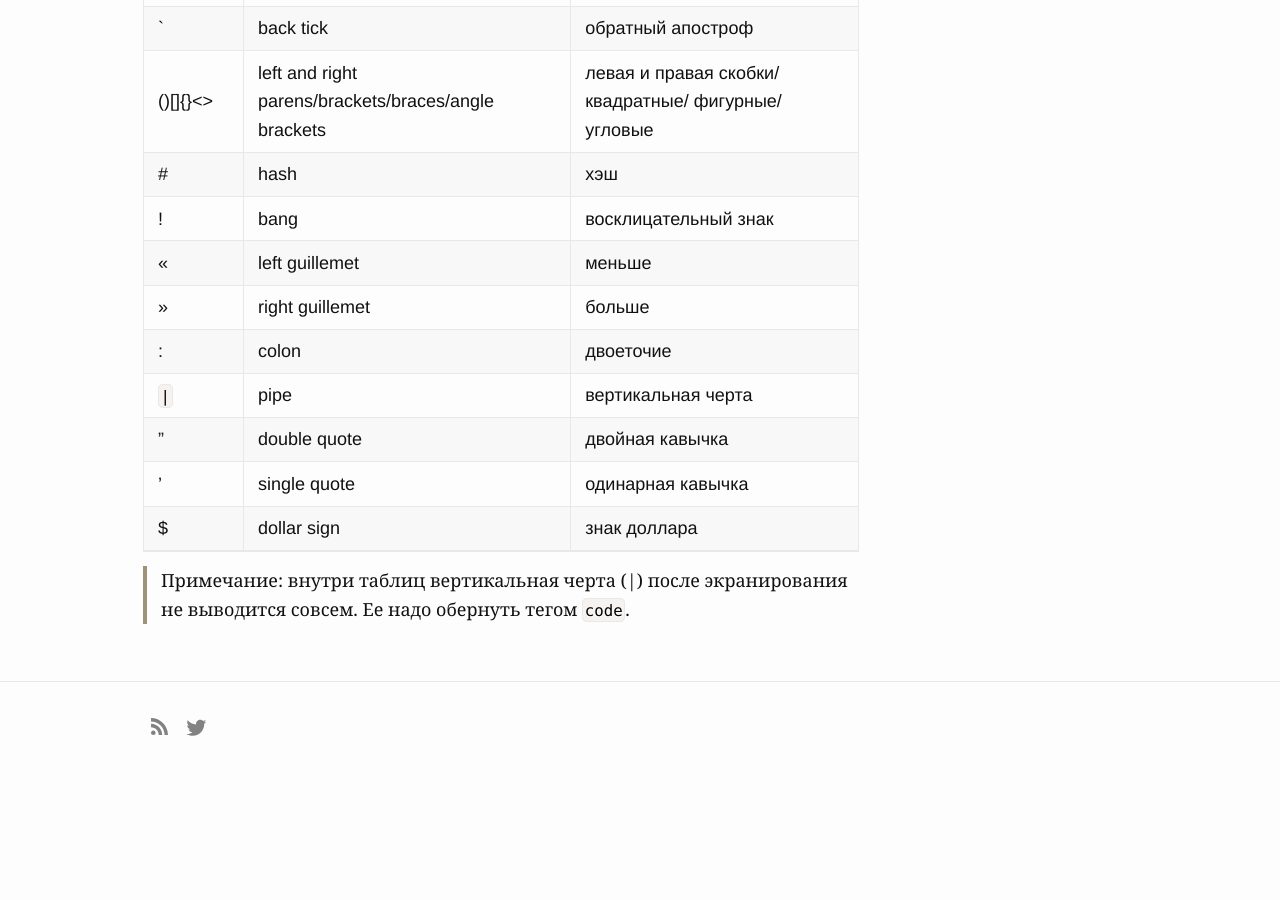
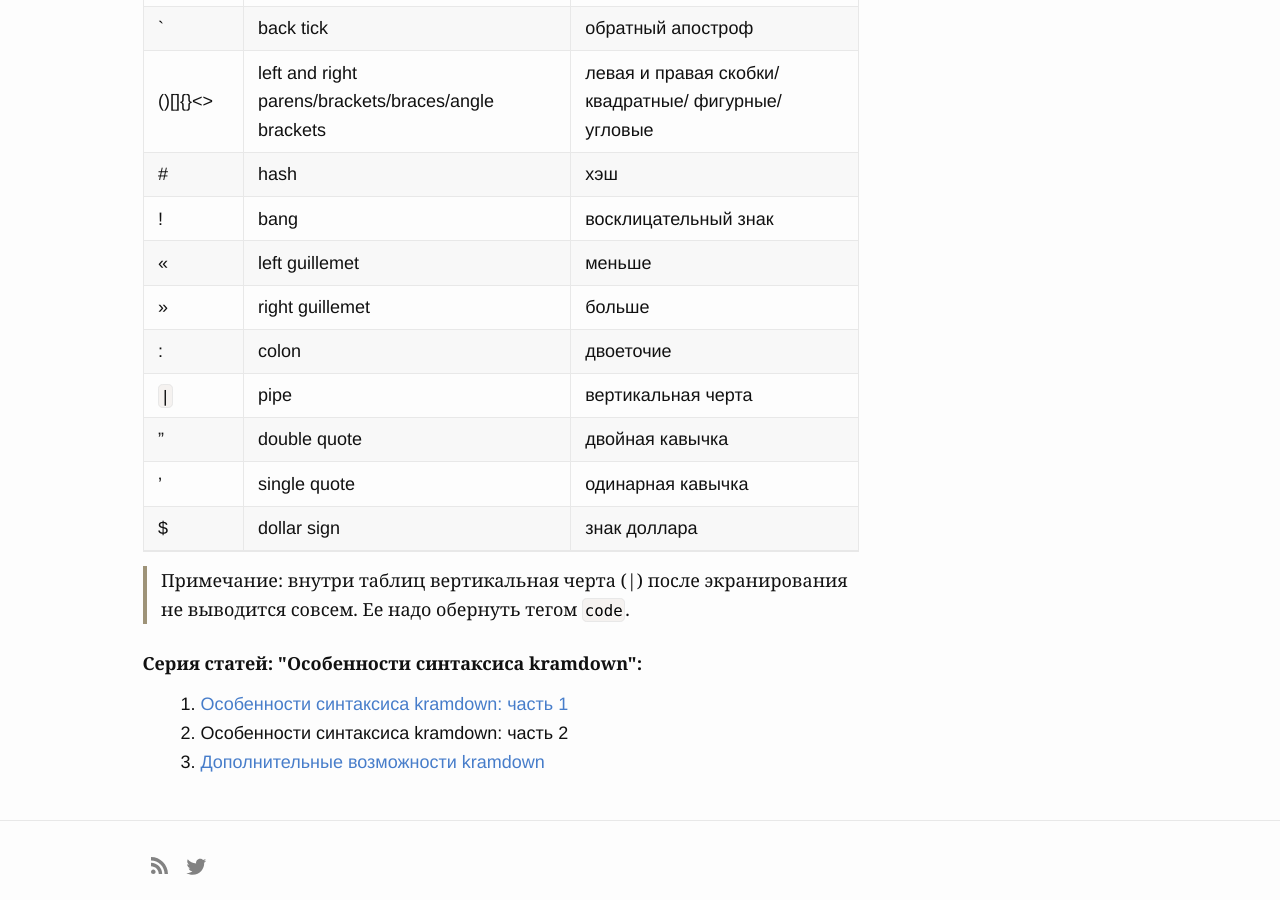
Before and after one commit to prgssr/prgssr.github.io, a Jekyll site: the page built from _posts/2015-09-18-osobennosti-sintaksisa-kramdown-chast-2.md, in a window 1280 px wide and 900 px high, scrolled down 8229 px. Built offline with Jekyll 4.4.1, drawn with Linux system fonts in a browser that asks for light colours; comment, search, counter and statistics services are not loaded; before the commit the page ends 8990 px from its top, so only the background shows below that.

Commit message:
series of posts template

```diff
--- a/_data/keywords.yml
+++ b/_data/keywords.yml
@@ -18,3 +18,4 @@ scotch: "scotch.io"
 static: "генераторы статических сайтов"
 tutsplus: "http://tutsplus.com"
 devtools: "Инструменты разработки"
+bourbon: "библиотека bourbon"
--- /dev/null
+++ b/_data/series.yml
@@ -0,0 +1,2 @@
+"Особенности синтаксиса kramdown": ["2015-09-17-osobennosti-sintaksisa-kramdown-chast-1.md", "2015-09-18-osobennosti-sintaksisa-kramdown-chast-2.md", "2015-09-19-dopolnitelnye-vozmozhnosti-kramdown.md"]
+"Эстетичный Sass": ["2015-09-29-estetichnyj-sass-chast-1---arhitektura-i-organizaciya.md", "2015-09-30-estetichnyj-sass-chast-2-cveta-i-palitry.md", "2015-10-01-estetichnyj-sass-chast-3-tipografika-i-vertikalnyj-ritm.md"]
--- /dev/null
+++ b/_includes/series.html
@@ -0,0 +1,40 @@
+{% for data_arr in site.data.series %}
+  {% for item in data_arr | offset: 1 %}
+    {% for element in item %}
+
+        {% assign post-url = element | remove: ".md" %}
+        {% assign str_title = post-url| split: "" %}
+        {% capture new_title%}{% for item in str_title | offset: 11%}{{item}}{% endfor %}{% endcapture %}
+        {% assign item_url= new_title |prepend: "/"| prepend: page.categories[0]|prepend: "/"| append: ".html" %}
+
+        {% if item_url == page.url %}
+          {% assign current = data_arr[0] %}
+          {% break %}
+        {% endif %}
+    {% endfor %}
+  {% endfor %}
+{% endfor %}
+{% if current %}
+<h6>Серия статей: "{{ current}}":</h6>
+<ol>
+{% for element in site.data.series[current] %}
+
+    {% assign post-url = element | remove: ".md" %}
+    {% assign str_title = post-url| split: "" %}
+    {% capture new_title%}{% for item in str_title | offset: 11%}{{item}}{% endfor %}{% endcapture %}
+    {% assign item_url= new_title |prepend: "/"| prepend: page.categories[0]|prepend: "/"| append: ".html" %}
+
+    {% for post in site.posts %}
+      {% if post.url == item_url %}
+        <li>
+          {% if post.url == page.url  %}
+            <span>{{post.title}}</span>
+          {% else %}
+            <a href="{{post.url}}">{{post.title}}</a>
+          {% endif %}
+        </li>
+      {% endif %}
+    {% endfor%}
+{% endfor %}
+</ol>
+{% endif %}
--- a/_layouts/post.html
+++ b/_layouts/post.html
@@ -28,6 +28,7 @@ layout: default
     {{ content }}
   </article>
 	<div>
+    {% include series.html %}
 		{% include  disqus.html %}
 	</div>
 </div>
```
